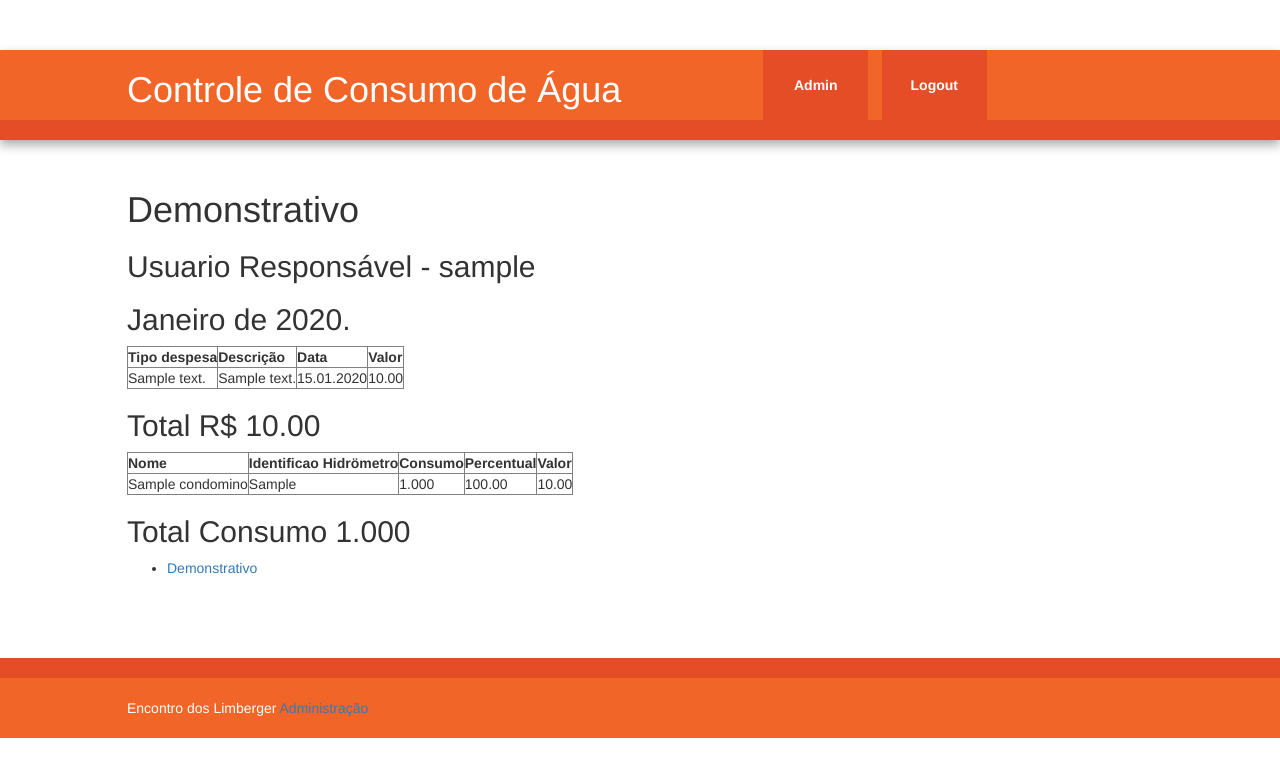
After one commit to limberger/agua, a Django app: page /agua/demonstrativo in a window 1280 px wide. The commit adds this page. Shown: the top 777 px of the page. Run offline with Django 3.2, Linux system fonts and the light colour scheme; a user stored in the database is signed in; tables that the repository leaves empty hold one stand-in row (values such as "Sample post"); parts of the project's set-up code (start-up, migrations or seed data) failed here and were passed over; some libraries are stand-ins or nearby versions.

Commit message:
atualization

```diff
--- a/agua/admin.py
+++ b/agua/admin.py
@@ -1,10 +1,9 @@
 from django.contrib import admin
-from agua.models import Condominio, Condomino, CondominoDoCondominio, Hidrometro, Medicao, TipoDespesa, Despesa, Competencia
+from agua.models import Condominio, Condomino, Hidrometro, Medicao, TipoDespesa, Despesa, Competencia
 
 # Register your models here.
 admin.site.register(Condominio)
 admin.site.register(Condomino)
-admin.site.register(CondominoDoCondominio)
 admin.site.register(Hidrometro)
 admin.site.register(TipoDespesa)
 admin.site.register(Despesa)
@@ -13,4 +12,4 @@ admin.site.register(Competencia)
 @admin.register(Medicao)
 class MedicaoAdmin(admin.ModelAdmin):
      ordering = ['-cmpt','hidrometro','medicao']
-     list_display = ['cmpt','hidrometro','medicao']
+     list_display = ['cmpt','hidrometro','medicao' , 'consumo']
--- a/agua/models.py
+++ b/agua/models.py
@@ -20,20 +20,6 @@ class YearMonthField(forms.DateField):
         value = super(YearMonthField, self).to_python(value)
         return datetime.date(value.year, value.month, 1)
 
-class Competencia(models.Model):
-    ABERTO='AB'
-    FECHADO='FC'
-    COMPETENCIA_STATUS_CHOICES = (
-        ( ABERTO , _('Open')),
-        ( FECHADO, _('Closed')),
-    )
-    competencia = models.DateField()   # 01/Mes/Ano da Competencia
-    data_fechamento = models.DateField(null=True,blank=True)  # Data do fechamento da Competencia
-    situacao = models.CharField(max_length=2,choices=COMPETENCIA_STATUS_CHOICES,default=ABERTO)
-
-    def __str__(self):
-        return str(self.competencia.strftime('%m/%Y'))
-
 class Condominio(models.Model):
     nome = models.CharField(max_length=100)
 
@@ -43,10 +29,43 @@ class Condominio(models.Model):
     def get_absolute_url(self):
         return reverse('condominio_edit',kwargs={'pk': self.pk})
 
+
+class Competencia(models.Model):
+    ABERTO='AB'
+    FECHADO='FC'
+    COMPETENCIA_STATUS_CHOICES = (
+        ( ABERTO , _('Open')),
+        ( FECHADO, _('Closed')),
+    )
+    condominio = models.ForeignKey(Condominio, on_delete=models.CASCADE)
+    competencia = models.DateField()   # 01/Mes/Ano da Competencia
+    data_fechamento = models.DateField(null=True,blank=True)  # Data do fechamento da Competencia
+    situacao = models.CharField(max_length=2,choices=COMPETENCIA_STATUS_CHOICES,default=ABERTO)
+
+    @property
+    def extenso(self):
+        mes=('Janeiro','Fevereiro','Março','Abril','Maio','Junho',
+        'Julho','Agosto','Setembro','Outubro','Novembro','Dezembro')
+
+        nr_mes=self.competencia.month - 1
+        ano = self.competencia.year
+
+        return "%s de %d." % ( mes[nr_mes] , ano )
+
+    class Meta:
+        get_latest_by = 'competencia'
+
+
+
+    def __str__(self):
+        return str(self.competencia.strftime('%m/%Y'))
+
 class Condomino(models.Model):
     nome_conhecido = models.CharField(max_length=50)
     nome_completo = models.CharField(max_length=150)
-    email = models.EmailField(max_length=254,blank=True)
+    condominio = models.ForeignKey(Condominio, on_delete=models.PROTECT)
+    endereco_unidade = models.CharField(max_length=254,blank=True,null=True)
+    email = models.EmailField(max_length=254,blank=True,null=True   )
     usuario = models.ForeignKey(User, on_delete=models.SET_NULL,null=True)
 
     def __str__(self):
@@ -56,20 +75,9 @@ class Condomino(models.Model):
         return reverse('condomino_edit',kwargs={'pk': self.pk})
 
 
-class CondominoDoCondominio(models.Model):
-    condominio = models.ForeignKey(Condominio, on_delete=models.CASCADE)
-    condomino = models.ForeignKey(Condomino, on_delete=models.CASCADE)
-    data_inicio = models.DateField(blank=True)
-
-    def __str__(self):
-        return "%s [%s]" % (self.condomino.nome_conhecido , self.condominio.nome)
-
-    def get_absolute_url(self):
-        return reverse('condomino_do_condominio_edit',kwargs={'pk': self.pk})
-
 
 class Hidrometro(models.Model):
-    condominoDoCondominio = models.ForeignKey(CondominoDoCondominio, on_delete=models.CASCADE)
+    condomino = models.ForeignKey(Condomino,on_delete=models.PROTECT)
     identificacao = models.CharField(max_length=100)
     casasDecimais = models.IntegerField()
 
@@ -80,7 +88,7 @@ class Hidrometro(models.Model):
         return Medicao.objects.filter(hidrometro=self.id).latest('data_medicao')
 
     def __str__(self):
-        return "%s [%s]" % (self.condominoDoCondominio.condomino.nome_conhecido , self.identificacao)
+        return "%s [%s]" % (self.condomino.nome_conhecido , self.identificacao)
 
 
     def get_absolute_url(self):
@@ -92,10 +100,31 @@ class Medicao(models.Model):
     data_medicao = models.DateField()
     cmpt = models.ForeignKey(Competencia, on_delete=models.PROTECT,null=True)
     medicao = models.DecimalField(max_digits=8, decimal_places=3)
+    consumo = models.DecimalField(max_digits=8, decimal_places=3)
 
     def __str__(self):
         return "%s / %s - %s" % (self.hidrometro  , self.data_medicao , self.medicao )
 
+    class Meta:
+        get_latest_by = 'cmpt__competencia'
+
+    def medicao_anterior(self,data,hidrometro):
+        ret = None
+        col = Medicao.objects.filter(hidrometro__id= hidrometro,cmpt__competencia__lt = data)
+        if col:
+            ret = col.latest()
+        return  ret
+
+
+    def save(self, *args, **kwargs):
+        mea=self.medicao_anterior(self.cmpt.competencia,self.hidrometro.id)
+        medicao_ant=0
+        if mea:
+            print("medica  o anterior " , mea.medicao)
+            medicao_ant = (mea.medicao)
+
+        self.consumo = self.medicao - medicao_ant
+        super(Medicao, self).save(*args, **kwargs)
 
     def get_absolute_url(self):
         return reverse('medicao_edit',kwargs={'pk': self.pk})
@@ -126,7 +155,7 @@ class Despesa(models.Model):
         return reverse('despesa_edit',kwargs={'pk': self.pk})
 
 class PagamentoCondomino(models.Model):
-    condominoDoCondominio = models.ForeignKey(CondominoDoCondominio, on_delete=models.SET_NULL, null=True)
+    condomino  = models.ForeignKey(Condomino, on_delete=models.SET_NULL, null=True)
     cmpt = models.ForeignKey(Competencia, on_delete=models.PROTECT, null=True)
     data_pagamento = models.DateField(null=True,blank=True)
     descricao = models.CharField(max_length=200)
--- a/agua/urls.py
+++ b/agua/urls.py
@@ -1,6 +1,8 @@
-from django.urls import path
+from django.urls import path, register_converter
 
-from . import views
+from . import views, converters
+
+register_converter(converters.MonthYearConverter, 'mmyyyy')
 
 app_name = 'agua'
 urlpatterns = [
@@ -9,5 +11,7 @@ urlpatterns = [
     path('view/<int:pk>', views.agua_view, name="agua_view"),
     path('edit/<int:pk>', views.agua_update, name="agua_edit"),
     path('delete/<int:pk>', views.agua_delete, name="agua_delete"),
+    path('demonstrativo', views.demonstrativo, name="demonstrativo"),
+    path('demonstrativo/<mmyyyy:competencia>/', views.demonstrativo, name="demonstrativo"),
 
 ]
--- a/agua/views.py
+++ b/agua/views.py
@@ -13,7 +13,7 @@ from django.views.generic.edit import CreateView, UpdateView, DeleteView
 from django.urls import reverse_lazy
 from django.forms import ModelForm, DateInput, Textarea , TextInput
 
-from agua.models import Condominio, Condomino, CondominoDoCondominio, Hidrometro, Medicao, TipoDespesa, Despesa
+from agua.models import Condominio, Condomino, Hidrometro, Medicao, TipoDespesa, Despesa,Competencia
 from django.utils.translation import ugettext_lazy as _
 
 from social_django.models import UserSocialAuth
@@ -107,20 +107,70 @@ class MedicaoForm(ModelForm):
     #         obj.usuario_responsaavel = self.request.user
     #     obj.save()
 @login_required
-def home(request):
+def home(request,template_name='agua/home.html'):
 
-    condominos = Condomino.objects.filter(usuario=request.user.id)
-    condominosDoCondominio = set()
+    condomino = Condomino.objects.filter(usuario=request.user.id)
+    listaHidrometros=[]
+    condominos = []
+
+    if request.user.is_superuser:
+        # Admin, pode tudo
+        condominos  = Condomino.objects.all()
+    else:
+        if request.user.groups.filter(name=settings.MANAGER_GROUP_NAME).count():
+            # Gerente - Todos do condominio
+            if condomino:
+                condominos = Condomino.objects.filter(condominio=condomino.condominio)
+        else:
+            # Não é gerente - Pega somente o seu.
+            condominos = Condomino.objects.filter(pk=condomino.id)
+
+
 
     for condomino in condominos:
-        condominosDoCondominio.add(CondominoDoCondominio.objects.get(pk=condomino.id))
+        hidrometros = Hidrometro.objects.filter(condomino=condomino.id)
+        listaHidrometros.append([condomino,hidrometros])
 
-    listaHidrometros=[]
-    for c in condominosDoCondominio:
-        hidrometros = Hidrometro.objects.filter(condominoDoCondominio=c.id)
-        listaHidrometros.append([c,hidrometros])
+    return render(request, template_name , {'listaHidrometros':listaHidrometros})
 
-    return render(request, 'agua/home.html' , {'listaHidrometros':listaHidrometros})
+@login_required
+def demonstrativo(request, competencia=None , template_name='agua/demonstrativo.html'):
+
+    condominio = 1
+    cpt = None
+    if competencia != None:
+        comp=str(competencia).zfill(6)
+        ano = int(comp[-4:])
+        mes = int(comp[:2])
+        cpt = Competencia.objects.filter(condominio__id = 1 ,
+                                         competencia__year = ano ,
+                                         competencia__month = mes)[0]
+
+    if cpt == None:
+        cpt = Competencia.objects.latest()
+
+
+    despesas = Despesa.objects.filter(condominio__id=condominio , cmpt__id=cpt.id)
+    valor_total_despesa = 0
+    for despesa in despesas:
+        valor_total_despesa += despesa.valor
+
+    consumos = Medicao.objects.filter(hidrometro__condomino__condominio__id=condominio , cmpt__id=cpt.id)
+    total_consumo = 0
+    consumos_data = []
+    for consumo in consumos:
+        total_consumo += consumo.consumo
+        consumos_data.append([consumo,0,0])
+
+    for consumo in consumos_data:
+        consumo[1] =  (  consumo[0].consumo / total_consumo * 100 )
+        consumo[2] = consumo[1] / 100 * valor_total_despesa
+
+    return render(request,template_name,{   'competencia':cpt,
+                                            'despesas':despesas ,
+                                            'valor_total_despesa': valor_total_despesa ,
+                                            'consumos':consumos_data ,
+                                            'total_consumo': total_consumo})
 
 def signup(request):
     if request.method == 'POST':
--- a/aguaapp/settings.py
+++ b/aguaapp/settings.py
@@ -25,6 +25,8 @@ STATICFILES_DIRS = [
     os.path.join(BASE_DIR, "static"),
 ]
 STATICFILES_STORAGE = 'whitenoise.django.GzipManifestStaticFilesStorage'
+
+MANAGER_GROUP_NAME = 'gerente'
 
 # Quick-start development settings - unsuitable for production
 # See https://docs.djangoproject.com/en/2.1/howto/deployment/checklist/
--- /dev/null
+++ b/aguaapp/templates/agua/demonstrativo.html
@@ -0,0 +1,65 @@
+{% extends 'base.html' %}
+
+
+{% block content %}
+  <h1>Demonstrativo</h1>
+  <h2>Usuario Responsável - {{ user.username }}</h2>
+  <h2>{{ competencia.extenso }}</h2>
+
+  <table border="1">
+    <thead>
+      <tr>
+        <th>Tipo despesa</th>
+        <th>Descrição</th>
+        <th>Data</th>
+        <th>Valor</th>
+      </tr>
+    </thead>
+    <tbody>
+      {% for despesa in despesas %}
+      <tr>
+        <td>{{ despesa.tipo_despesa.descricao }}</td>
+        <td>{{ despesa.descricao }}</td>
+        <td>{{ despesa.data_despesa|date:"d.m.Y" }}</td>
+        <td>{{ despesa.valor }}</td>
+     </tr>
+     {% endfor %}
+    </tbody>
+  </table>
+  <h2>Total  R$ {{ valor_total_despesa }}</h2>
+  <table border="1">
+    <thead>
+      <tr>
+        <th>Nome</th>
+        <th>Identificao Hidrömetro</th>
+        <th>Consumo</th>
+        <th>Percentual</th>
+        <th>Valor</th>
+      </tr>
+    </thead>
+    <tbody>
+<!--
+      hidrometro = models.ForeignKey(Hidrometro, on_delete=models.CASCADE)
+      data_medicao = models.DateField()
+      cmpt = models.ForeignKey(Competencia, on_delete=models.PROTECT,null=True)
+      medicao = models.DecimalField(max_digits=8, decimal_places=3)
+      consumo = models.DecimalField(max_digits=8, decimal_places=3)
+-->
+      {% for consumo in consumos %}
+      <tr>
+        <td>{{ consumo.0.hidrometro.condomino.nome_conhecido }}</td>
+        <td>{{ consumo.0.hidrometro.identificacao }}</td>
+        <td>{{ consumo.0.consumo }}</td>
+        <td>{{ consumo.1|floatformat:2  }}</td>
+        <td>{{ consumo.2|floatformat:2  }}</td>
+     </tr>
+     {% endfor %}
+    </tbody>
+  </table>
+  <h2>Total Consumo {{ total_consumo }}</h2>
+  <ul>
+    <li><a href="{% url 'agua:demonstrativo'  %}">Demonstrativo</a></li>
+  </ul>
+  <br/>
+  <br/>
+{% endblock %}
```
Also changed, not shown: agua/converters.py (added, +8 -0 lines), aguaapp/templates/agua/home.html (+9 -7 lines), agua/migrations/0007_auto_20181108_1109.py (added), agua/migrations/0008_auto_20181108_1115.py (added), agua/migrations/0009_auto_20181108_1121.py (added), agua/migrations/0010_auto_20181108_2103.py (added), agua/migrations/0011_medicao_consumo.py (added), agua/migrations/0012_auto_20181108_2237.py (added).
